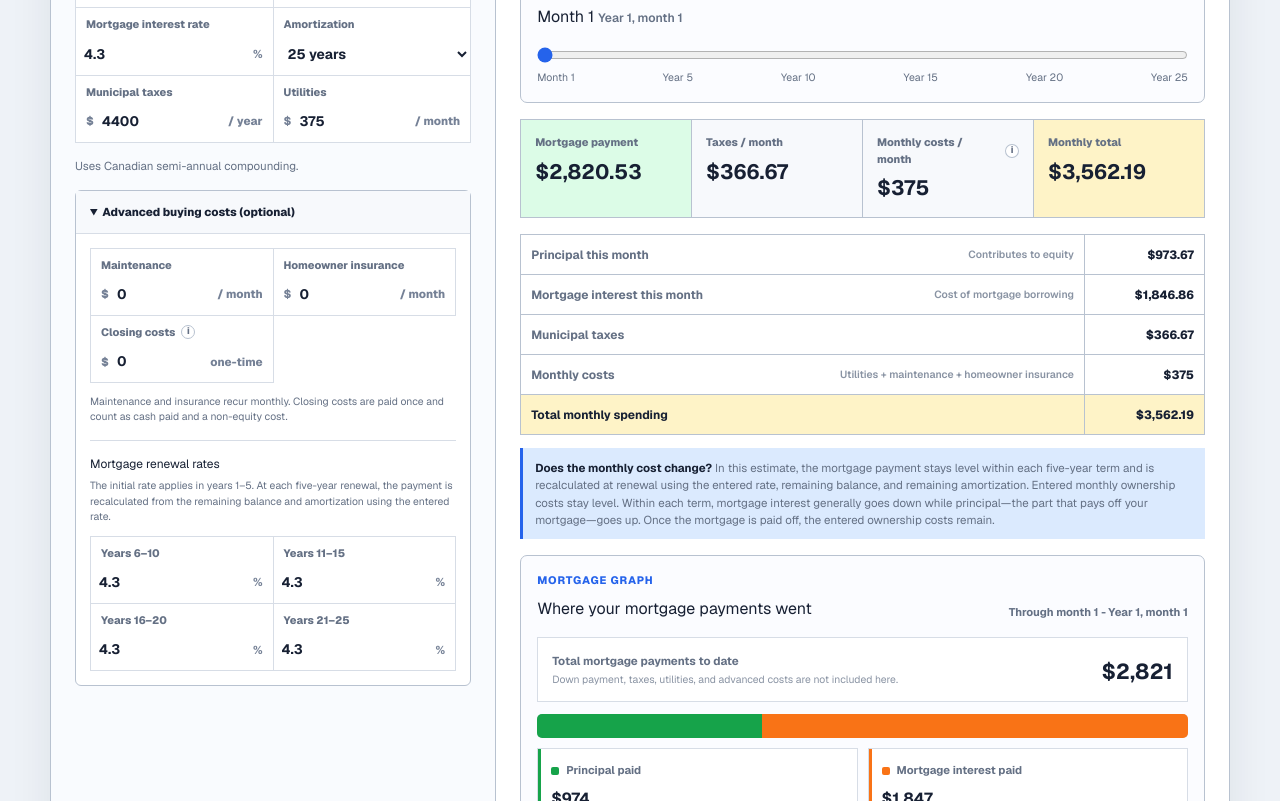
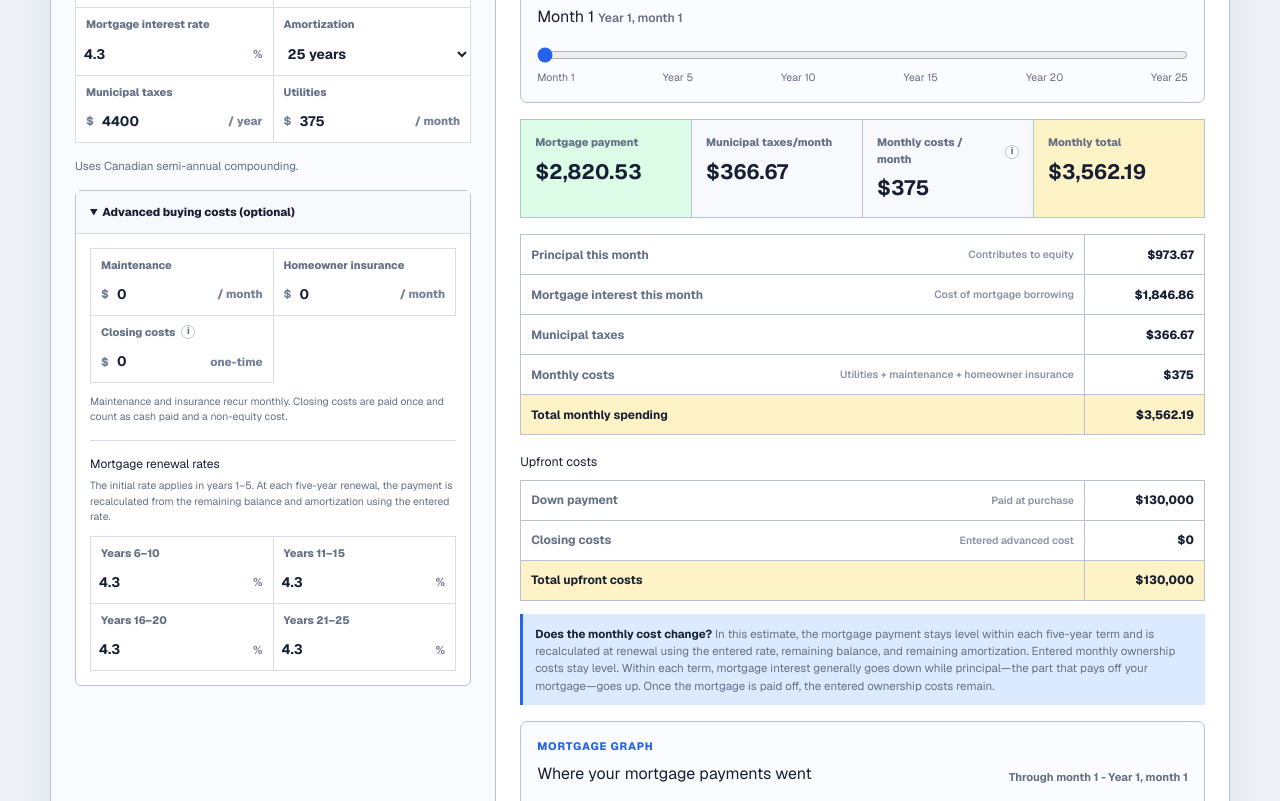
Before and after one commit to gerritsa/homevsbuy, a Next.js app: page / in a window 1280 px wide. Shown: the part 560-1361 px from the top of the page. Built offline with nearby package versions, Linux system fonts and the light colour scheme.

Commit message:
Improve buying cost details

```diff
--- a/app/globals.css
+++ b/app/globals.css
@@ -363,12 +363,19 @@ footer {
   padding: 0;
 }
 
-.field-hint-popover {
+.info-wrapper {
+  position: relative;
+  display: inline-flex;
+  align-items: center;
+}
+
+.info-popover {
   position: absolute;
   z-index: 20;
-  top: 30px;
-  left: 10px;
-  width: min(280px, calc(100% + 120px));
+  top: calc(100% + 7px);
+  left: 50%;
+  transform: translateX(-50%);
+  width: min(280px, calc(100vw - 48px));
   margin: 0;
   padding: 9px 10px;
   border: 1px solid var(--line-strong);
@@ -379,6 +386,8 @@ footer {
   font-size: 0.68rem;
   font-weight: 650;
   line-height: 1.42;
+  text-align: left;
+  text-transform: none;
 }
 
 .monthly-card strong,
@@ -521,6 +530,19 @@ footer {
   border-left: 1px solid var(--line-strong);
 }
 
+.upfront-costs {
+  margin-top: 18px;
+}
+
+.upfront-costs h3 {
+  margin: 0;
+  font-size: 0.78rem;
+}
+
+.upfront-detail-sheet {
+  margin-top: 8px;
+}
+
 .detail-row {
   display: grid;
   grid-template-columns: minmax(160px, 1fr) minmax(120px, auto);
--- a/app/page.tsx
+++ b/app/page.tsx
@@ -61,6 +61,36 @@ function preciseMoney(value: number) {
 
 function percent(value: number) {
   return `${(Number.isFinite(value) ? value : 0).toFixed(1)}%`
+}
+
+function InfoButton({ label }: { label: string }) {
+  const [isOpen, setIsOpen] = useState(false)
+  const tooltipId = useId()
+
+  return (
+    <span className="info-wrapper">
+      <button
+        aria-controls={isOpen ? tooltipId : undefined}
+        aria-expanded={isOpen}
+        aria-label={label}
+        className="info-dot"
+        onClick={(event) => {
+          event.preventDefault()
+          event.stopPropagation()
+          setIsOpen((current) => !current)
+        }}
+        title={label}
+        type="button"
+      >
+        i
+      </button>
+      {isOpen ? (
+        <span className="info-popover" id={tooltipId} role="tooltip">
+          {label}
+        </span>
+      ) : null}
+    </span>
+  )
 }
 
 function NumberField({
@@ -87,8 +117,6 @@ function NumberField({
   step?: number | "any"
 }) {
   const [draftValue, setDraftValue] = useState(String(value))
-  const [isHintOpen, setIsHintOpen] = useState(false)
-  const hintId = useId()
   const inputRef = useRef<HTMLInputElement>(null)
 
   useEffect(() => {
@@ -103,29 +131,8 @@ function NumberField({
         <label className="field-label" htmlFor={id}>
           {label}
         </label>
-        {hint ? (
-          <button
-            aria-controls={isHintOpen ? hintId : undefined}
-            aria-expanded={isHintOpen}
-            aria-label={hint}
-            className="info-dot"
-            onClick={(event) => {
-              event.preventDefault()
-              event.stopPropagation()
-              setIsHintOpen((current) => !current)
-            }}
-            title={hint}
-            type="button"
-          >
-            i
-          </button>
-        ) : null}
+        {hint ? <InfoButton label={hint} /> : null}
       </div>
-      {hint && isHintOpen ? (
-        <p className="field-hint-popover" id={hintId} role="tooltip">
-          {hint}
-        </p>
-      ) : null}
       <span className="input-shell">
         {prefix ? <span className="input-affix">{prefix}</span> : null}
         <input
@@ -330,6 +337,7 @@ export default function Home() {
   const selectedHomeInsurancePaid = results.monthlyHomeInsurance * results.selectedMonth
   const selectedAdvancedBuyingCosts =
     selectedMaintenancePaid + selectedHomeInsurancePaid + results.closingCosts
+  const upfrontBuyingCosts = results.downPayment + results.closingCosts
   const comparisonDownPayment = includeDownPaymentInComparison ? results.downPayment : 0
   const comparisonBuyingTotal =
     comparisonDownPayment +
@@ -649,20 +657,13 @@ export default function Home() {
                   <strong>{preciseMoney(results.selectedMonthMortgagePayment)}</strong>
                 </div>
                 <div className="monthly-card">
-                  <span>Taxes / month</span>
+                  <span>Municipal taxes/month</span>
                   <strong>{preciseMoney(results.monthlyTaxes)}</strong>
                 </div>
                 <div className="monthly-card">
                   <span className="label-with-info">
                     Monthly costs / month
-                    <i
-                      aria-label="Monthly costs include utilities, maintenance, and homeowner insurance when entered."
-                      className="info-dot"
-                      role="img"
-                      title="Includes utilities, maintenance, and homeowner insurance when entered."
-                    >
-                      i
-                    </i>
+                    <InfoButton label="Monthly costs include utilities, maintenance, and homeowner insurance when entered." />
                   </span>
                   <strong>{preciseMoney(monthlyOwnershipCosts)}</strong>
                 </div>
@@ -695,6 +696,27 @@ export default function Home() {
                   label="Total monthly spending"
                 />
               </div>
+
+              <section className="upfront-costs" aria-label="Upfront buying costs">
+                <h3>Upfront costs</h3>
+                <div className="detail-sheet upfront-detail-sheet">
+                  <DetailRow
+                    amount={money(results.downPayment)}
+                    label="Down payment"
+                    note="Paid at purchase"
+                  />
+                  <DetailRow
+                    amount={money(results.closingCosts)}
+                    label="Closing costs"
+                    note="Entered advanced cost"
+                  />
+                  <DetailRow
+                    amount={money(upfrontBuyingCosts)}
+                    emphasis
+                    label="Total upfront costs"
+                  />
+                </div>
+              </section>
               <p className="monthly-explainer">
                 <strong>Does the monthly cost change?</strong> In this estimate, the mortgage
                 payment stays level within each five-year term and is recalculated at renewal using
```
Also changed, not shown: 1 other file (tests, documents, lock files or other folders).
